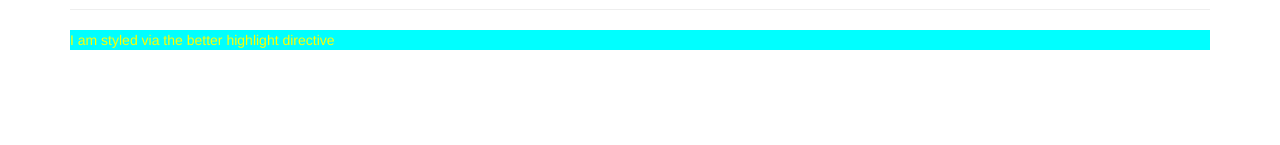
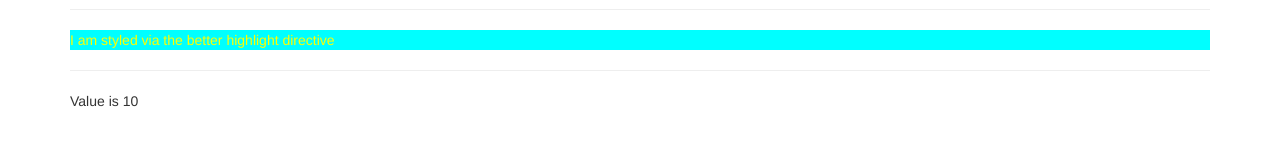
Before and after one commit to kubilaye/ng-assignments, an Angular app in the folder assignment-odd/: page / in a window 1280 px wide. Shown: the part 271-416 px from the top of the page. Built offline with nearby package versions, Linux system fonts and the light colour scheme.

Commit message:
ngSwitch usage

```diff
--- a/assignment-odd/src/app/app.component.html
+++ b/assignment-odd/src/app/app.component.html
@@ -26,6 +26,13 @@
       <p appBasicHighlight>I am styled via the basic highlight directive</p>
       <hr />
       <p [appBetterHighlight]="'black'" defaultColor="cyan">I am styled via the better highlight directive</p>
+      <hr />
+      <div [ngSwitch]="value">
+        <p *ngSwitchCase="5">Value is 5</p>
+        <p *ngSwitchCase="10">Value is 10</p>
+        <p *ngSwitchCase="100">Value is 100</p>
+        <p *ngSwitchDefault="">Value is default</p>
+      </div>
     </div>
   </div>
 </div>
--- a/assignment-odd/src/app/app.component.ts
+++ b/assignment-odd/src/app/app.component.ts
@@ -8,6 +8,7 @@ import { Component } from '@angular/core';
 export class AppComponent {
   title = 'app';
   onlyOdd = false;
+  value = 10; // ngSwitch
 
   numbers = [1, 2, 3, 4, 5];
   oddNumbers = [1, 3, 5];
```
